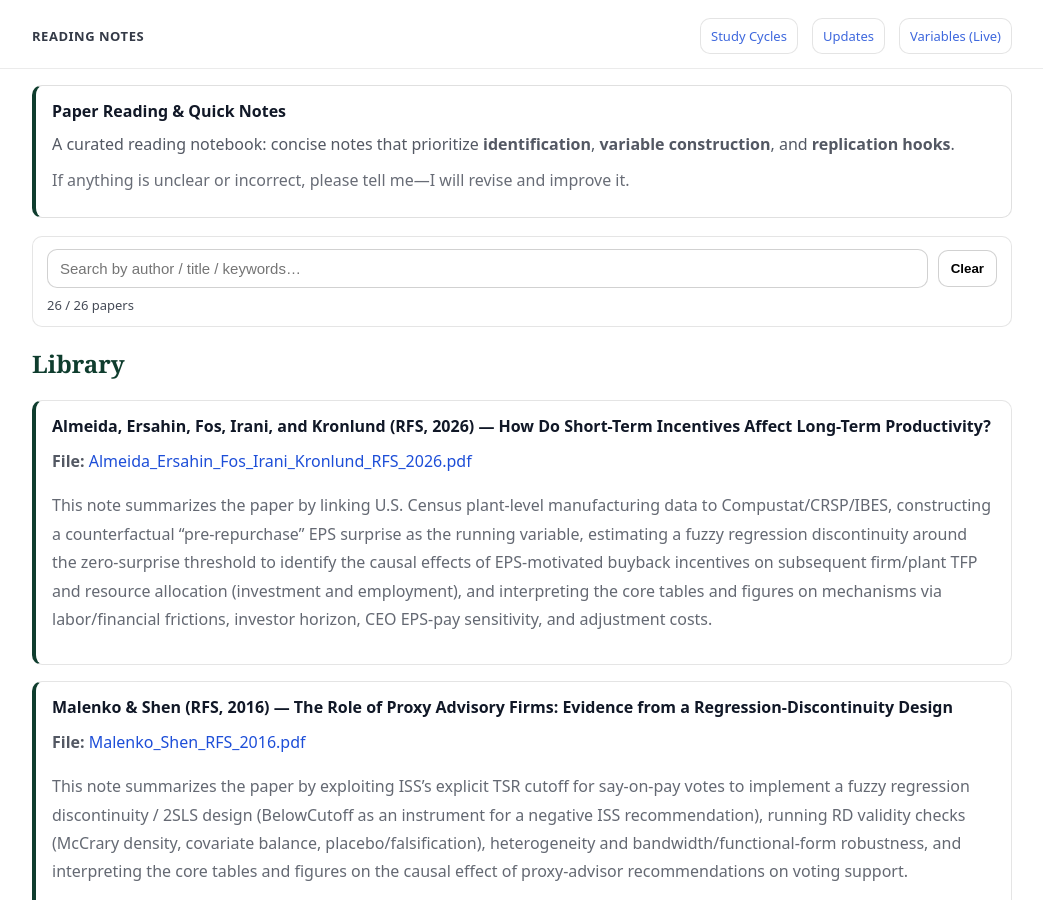
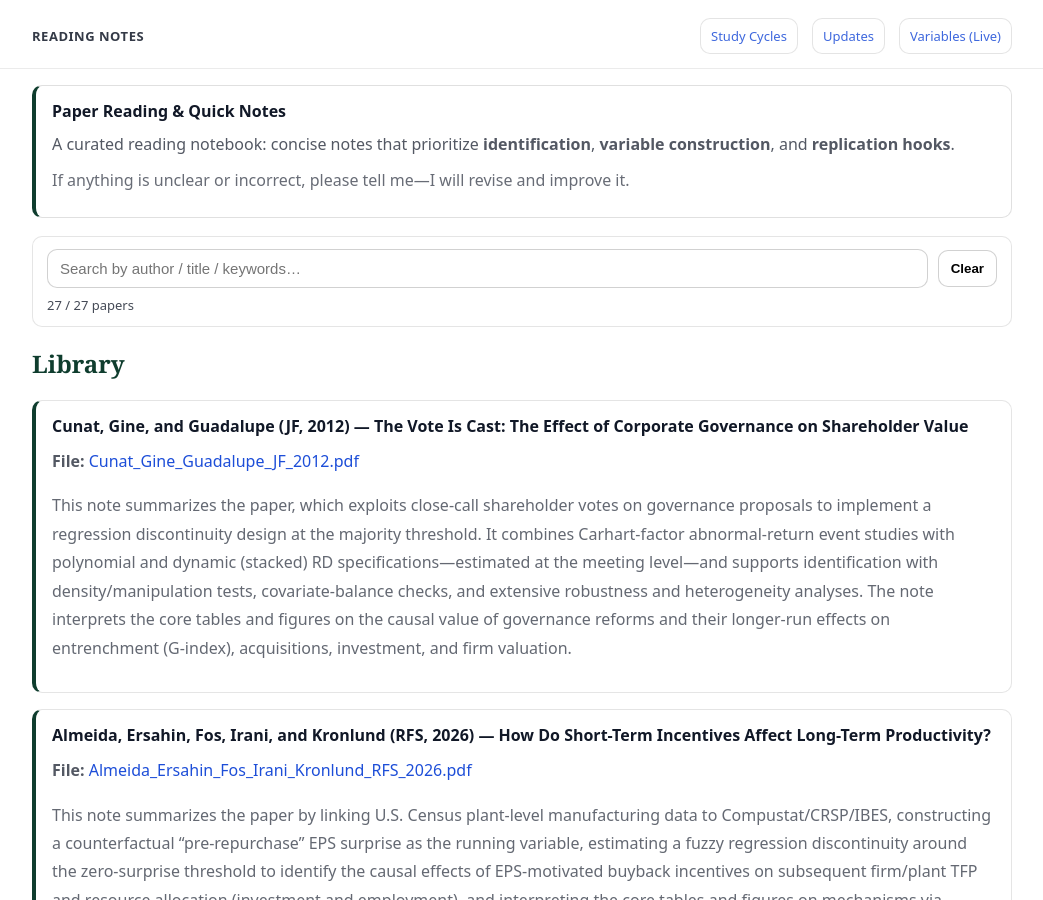
Before and after one commit to yaxinzn/study-archive, a Jekyll site: the page built from reading/index.md, in a window 1280 px wide and 900 px high. Shown: the whole window, without its empty margins (118-1161 px from the left). Built offline with Jekyll 4.4.1, drawn with Linux system fonts in a browser that asks for light colours.

Commit message:
Reading: add/update Cunat_Gine_Guadalupe_JF_2012.pdf

```diff
--- a/_data/reading.yml
+++ b/_data/reading.yml
@@ -1,3 +1,8 @@
+- title: "Cunat, Gine, and Guadalupe (JF, 2012) — The Vote Is Cast: The Effect of Corporate
+Governance on Shareholder Value"
+  file: "Cunat_Gine_Guadalupe_JF_2012.pdf"
+  desc: "This note summarizes the paper, which exploits close-call shareholder votes on governance proposals to implement a regression discontinuity design at the majority threshold. It combines Carhart-factor abnormal-return event studies with polynomial and dynamic (stacked) RD specifications—estimated at the meeting level—and supports identification with density/manipulation tests, covariate-balance checks, and extensive robustness and heterogeneity analyses. The note interprets the core tables and figures on the causal value of governance reforms and their longer-run effects on entrenchment (G-index), acquisitions, investment, and firm valuation."
+
 - title: "Almeida, Ersahin, Fos, Irani, and Kronlund (RFS, 2026) — How Do Short-Term Incentives Affect Long-Term Productivity?"
   file: "Almeida_Ersahin_Fos_Irani_Kronlund_RFS_2026.pdf"
   desc: "This note summarizes the paper by linking U.S. Census plant-level manufacturing data to Compustat/CRSP/IBES, constructing a counterfactual “pre-repurchase” EPS surprise as the running variable, estimating a fuzzy regression discontinuity around the zero-surprise threshold to identify the causal effects of EPS-motivated buyback incentives on subsequent firm/plant TFP and resource allocation (investment and employment), and interpreting the core tables and figures on mechanisms via labor/financial frictions, investor horizon, CEO EPS-pay sensitivity, and adjustment costs."
```
Also changed, not shown: 1 other file.
